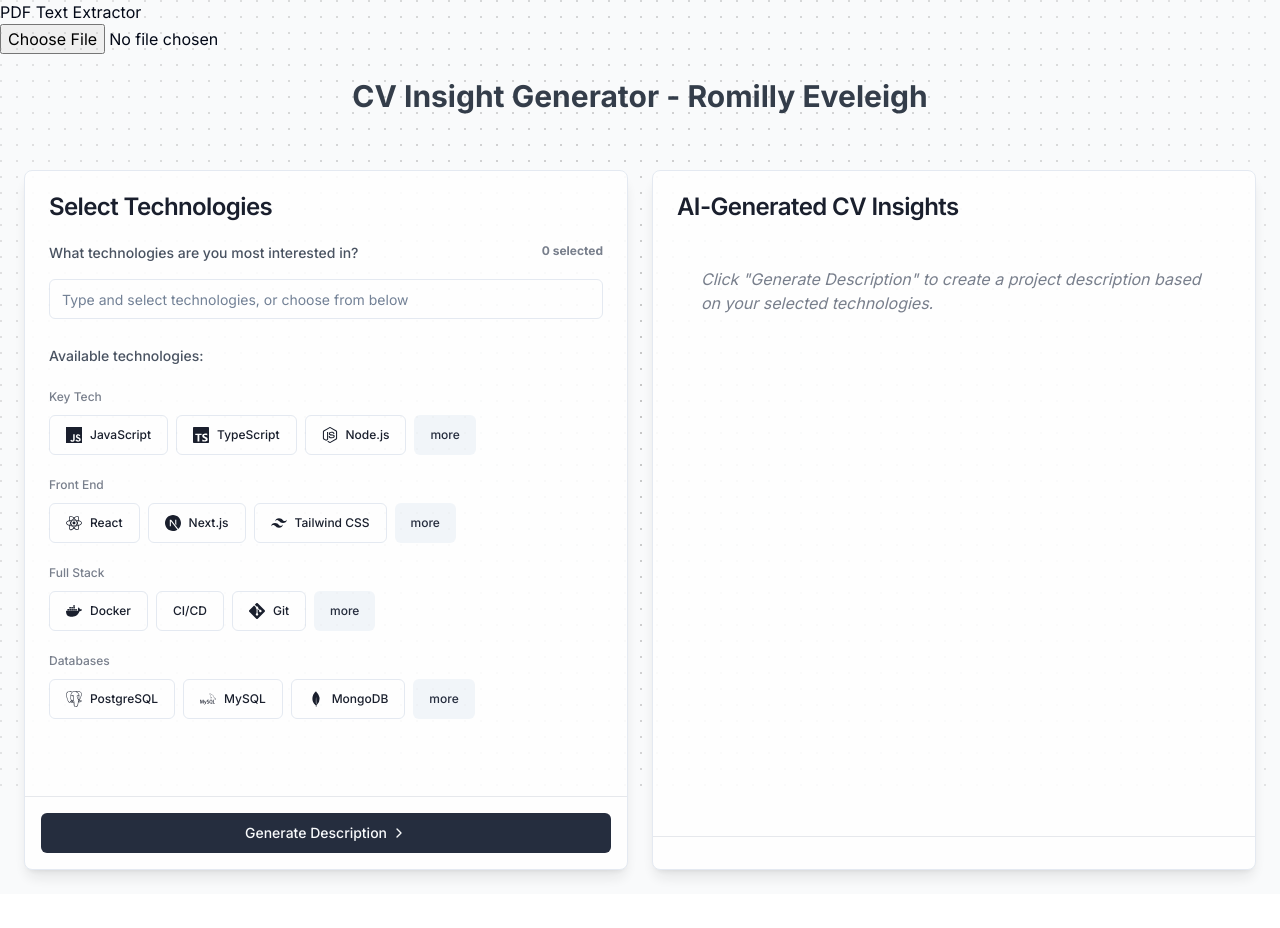
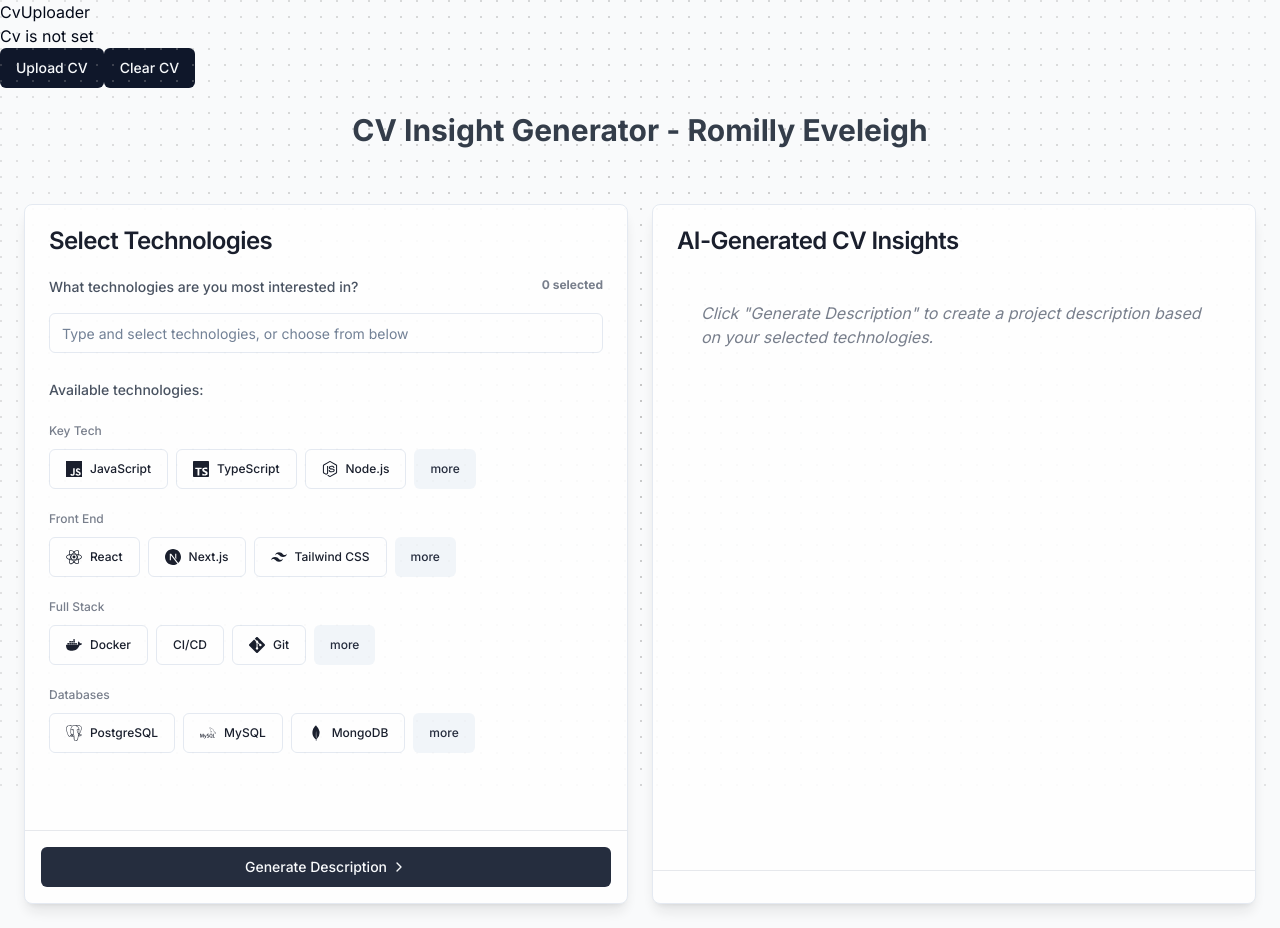
Before and after one commit to romillyeveleigh/cv-explorer, a Next.js app: page / in a window 1280 px wide. Before the commit the page ends 894 px from the top, so only its background shows below. Built offline with nearby package versions, Linux system fonts and the light colour scheme.

Commit message:
got pdf and txt upload working

```diff
--- a/src/app/components/CvUploader.tsx
+++ b/src/app/components/CvUploader.tsx
@@ -2,6 +2,7 @@
 
 import { Button } from "@/components/ui/button";
 import { useState } from "react";
+import pdfToText from "../utils/pdfToText";
 
 const CvUploader = () => {
   const [cvText, setCvText] = useState<string | null>(
@@ -10,28 +11,31 @@
 
   const cvIsSet = cvText && cvText.length > 0;
 
-
-  const formatText = async (text: string) => {
-    const formattedText = await pdfToText(text);
-    return formattedText;
-  };
-
   const handleUpload = () => {
     const fileInput = document.createElement("input");
     fileInput.type = "file";
     fileInput.accept = ".pdf,.docx,.txt";
-    fileInput.onchange = (event) => {
+    fileInput.onchange = async (event) => {
       const file = (event.target as HTMLInputElement).files?.[0];
       if (file) {
-        const reader = new FileReader();
-        reader.onload = () => {
-          const text = reader.result as string;
-          // format text from pdf
-          const formattedText = await formatText(text);
-          localStorage.setItem("cvText", formattedText);
-          setCvText(formattedText);
-        };
-        reader.readAsText(file);
+
+        if (file.type === "application/pdf") {
+          console.log("PDF file detected");
+          const text = await pdfToText(file);
+          localStorage.setItem("cvText", text);
+          setCvText(text);
+        }
+
+        if (file.type === "text/plain") {
+          console.log("Plain text file detected");
+          const reader = new FileReader();
+          reader.onload = () => {
+            const text = reader.result as string;
+            localStorage.setItem("cvText", text);
+            setCvText(text);
+          };
+          reader.readAsText(file);
+        }
       }
     };
     fileInput.click();
--- a/src/app/page.tsx
+++ b/src/app/page.tsx
@@ -5,6 +5,7 @@
 
 import { cn } from "@/lib/utils";
 import DotPattern from "@/components/magicui/dot-pattern";
+import CvUploader from "./components/CvUploader";
 // import CvUploader from "./components/CvUploader";
 
 export default function Home() {
@@ -16,11 +17,11 @@
             "[mask-image:radial-gradient(1300px_circle_at_center,white,transparent)]"
           )}
         />
-        {/* <CvUploader /> */}
-        <div>
+        <CvUploader />
+        {/* <div>
           <h1>PDF Text Extractor</h1>
           <PdfExtractor />
-        </div>
+        </div> */}
         <MultiSelectForm />
       </div>
     </>
--- a/src/app/utils/index.ts
+++ b/src/app/utils/index.ts
@@ -1,9 +1,7 @@
 export * from "./constants";
 export * from "./promptUtils";
 export * from "./renderIcon";
-
-
-
+export * from "./pdfToText";
 
 export const capitalizeFirstLetter = (text: string) => {
   return text.charAt(0).toUpperCase() + text.slice(1);
--- /dev/null
+++ b/src/app/utils/pdfToText.ts
@@ -0,0 +1,58 @@
+"use client";
+
+const pdfToText = async (file: File) => {
+  const formData = new FormData();
+  formData.append("pdf", file);
+
+  try {
+    const response = await fetch("/api/extract-pdf", {
+      method: "POST",
+      body: formData,
+    });
+
+    if (!response.ok) {
+      throw new Error(`HTTP error! status: ${response.status}`);
+    }
+
+    const data = await response.json();
+
+    if (data.error) {
+      throw new Error(data.error);
+    }
+
+    if (!data.text) {
+      throw new Error("No text extracted");
+    }
+
+    return data.text;
+  } catch (error) {
+    console.error("Error extracting PDF text:", error);
+    //   setError('Failed to extract text from PDF: ' + (error as Error).message)
+    throw error;
+  }
+};
+
+//   return { pdfToText };
+
+//   //   return (
+//   //     <div>
+//   //       <input
+//   //         type="file"
+//   //         accept=".pdf"
+//   //         onChange={(e) => e.target.files && extractText(e.target.files[0])}
+//   //       />
+//   //       {isLoading && <p>Loading...</p>}
+//   //       {error && <p style={{ color: 'red' }}>{error}</p>}
+//   //       {text && (
+//   //         <div>
+//   //           <h3>Extracted Text:</h3>
+//   //           <pre style={{ whiteSpace: 'pre-wrap', wordWrap: 'break-word' }}>
+//   //             {text}
+//   //           </pre>
+//   //         </div>
+//   //       )}
+//   //     </div>
+//   //   );
+// };
+
+export default pdfToText;
```
